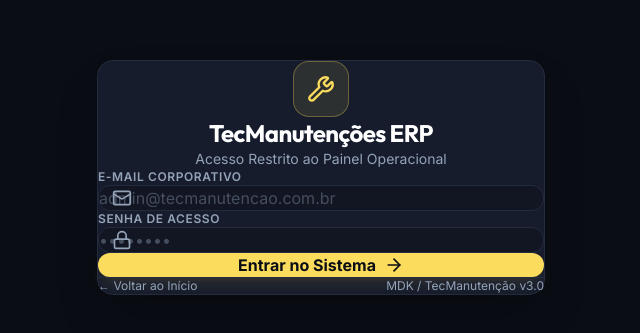
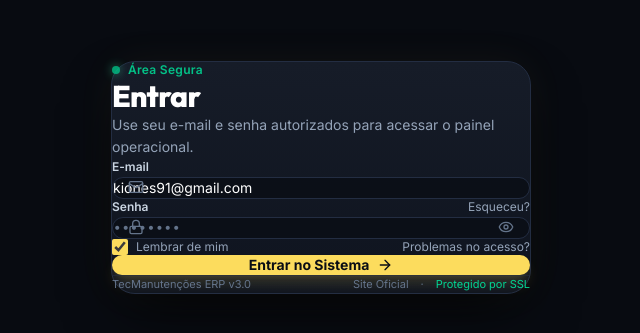
Before and after one commit to kiones91/tecmanutencao, a Next.js app in the folder app/: page /login in a window 1280 px wide. Shown: the part 223-556 px from the top of the page, without its empty margins (319-959 px from the left). Built offline with nearby package versions, Linux system fonts and the light colour scheme; no server answers.

Commit message:
feat: nova tela de login 1:1 com design de referencia dark industrial e secure area

```diff
--- a/app/src/app/(public)/login/page.tsx
+++ b/app/src/app/(public)/login/page.tsx
@@ -3,7 +3,7 @@
 import { useState, Suspense } from 'react';
 import { useRouter, useSearchParams } from 'next/navigation';
 import { createClient } from '@/lib/supabase/client';
-import { Wrench, Lock, Mail, ArrowRight, AlertCircle, Loader2 } from 'lucide-react';
+import { Lock, Mail, ArrowRight, AlertCircle, Loader2, Eye, EyeOff } from 'lucide-react';
 import Link from 'next/link';
 
 function LoginForm() {
@@ -11,8 +11,10 @@ function LoginForm() {
   const searchParams = useSearchParams();
   const redirectTo = searchParams.get('redirectTo') || '/admin';
 
-  const [email, setEmail] = useState('');
+  const [email, setEmail] = useState('kiones91@gmail.com');
   const [password, setPassword] = useState('');
+  const [mostrarSenha, setMostrarSenha] = useState(false);
+  const [lembrarDeMim, setLembrarDeMim] = useState(true);
   const [loading, setLoading] = useState(false);
   const [errorMsg, setErrorMsg] = useState<string | null>(null);
 
@@ -25,14 +27,16 @@ function LoginForm() {
 
     try {
       const { data, error } = await supabase.auth.signInWithPassword({
-        email,
-        password,
+        email: email.trim(),
+        password: password,
       });
 
       if (error) {
-        setErrorMsg(error.message === 'Invalid login credentials'
-          ? 'E-mail ou senha incorretos. Verifique suas credenciais.'
-          : error.message);
+        setErrorMsg(
+          error.message === 'Invalid login credentials'
+            ? 'E-mail ou senha incorretos. Verifique suas credenciais.'
+            : error.message
+        );
         setLoading(false);
         return;
       }
@@ -48,85 +52,135 @@ function LoginForm() {
   };
 
   return (
-    <div className="w-full max-w-md bg-[#161c2c] border border-[#232b3e] rounded-2xl p-8 shadow-2xl">
+    <div className="w-full max-w-[420px] bg-gradient-to-b from-[#161c28] to-[#0f141f] border border-[#232d42] rounded-3xl p-8 sm:p-10 shadow-[0_25px_60px_-15px_rgba(0,0,0,0.8),0_0_40px_rgba(252,220,93,0.05)] text-[#f8fafc]">
+      {/* Secure Area Tag */}
+      <div className="flex items-center gap-2 mb-6">
+        <span className="w-2 h-2 rounded-full bg-emerald-400 animate-pulse shadow-[0_0_10px_rgba(52,211,153,0.8)]"></span>
+        <span className="text-xs font-semibold text-emerald-400/90 tracking-wide">Área Segura</span>
+      </div>
+
       {/* Header */}
-      <div className="flex flex-col items-center text-center mb-8">
-        <div className="w-14 h-14 rounded-2xl bg-[#fcdc5d]/10 border border-[#fcdc5d]/30 flex items-center justify-center mb-4">
-          <Wrench className="w-7 h-7 text-[#fcdc5d]" />
-        </div>
-        <h1 className="text-2xl font-bold text-white tracking-tight">TecManutenções ERP</h1>
-        <p className="text-sm text-[#94a3b8] mt-1">Acesso Restrito ao Painel Operacional</p>
+      <div className="mb-8">
+        <h1 className="text-3xl font-extrabold font-outfit text-white tracking-tight">Entrar</h1>
+        <p className="text-xs sm:text-sm text-[#94a3b8] mt-1.5 leading-relaxed">
+          Use seu e-mail e senha autorizados para acessar o painel operacional.
+        </p>
       </div>
 
       {/* Error Alert */}
       {errorMsg && (
-        <div className="mb-6 p-4 rounded-xl bg-red-950/40 border border-red-800/60 flex items-start gap-3 text-red-300 text-sm">
-          <AlertCircle className="w-5 h-5 text-red-400 shrink-0 mt-0.5" />
+        <div className="mb-6 p-3.5 rounded-2xl bg-red-950/40 border border-red-800/60 flex items-start gap-2.5 text-red-300 text-xs animate-shake">
+          <AlertCircle className="w-4 h-4 text-red-400 shrink-0 mt-0.5" />
           <span>{errorMsg}</span>
         </div>
       )}
 
       {/* Form */}
       <form onSubmit={handleLogin} className="space-y-5">
+        {/* Email Field */}
         <div>
-          <label className="block text-xs font-semibold uppercase tracking-wider text-[#94a3b8] mb-2">
-            E-mail Corporativo
+          <label className="block text-xs font-semibold text-slate-300 mb-2">
+            E-mail
           </label>
           <div className="relative">
-            <Mail className="w-5 h-5 text-[#94a3b8] absolute left-3.5 top-1/2 -translate-y-1/2 pointer-events-none" />
+            <Mail className="w-4 h-4 text-[#64748b] absolute left-4 top-1/2 -translate-y-1/2 pointer-events-none" />
             <input
               type="email"
               required
               value={email}
               onChange={(e) => setEmail(e.target.value)}
-              placeholder="admin@tecmanutencao.com.br"
-              className="w-full pl-11 pr-4 py-3 bg-[#111622] border border-[#232b3e] rounded-xl text-white placeholder-[#94a3b8]/40 focus:outline-none focus:border-[#fcdc5d] transition-colors"
+              placeholder="voce@exemplo.com"
+              className="w-full pl-11 pr-4 py-3.5 bg-[#0b0f17]/90 border border-[#232d42] rounded-2xl text-xs sm:text-sm text-white placeholder-[#64748b] focus:outline-none focus:border-[#fcdc5d] focus:ring-1 focus:ring-[#fcdc5d]/40 transition-all"
             />
           </div>
         </div>
 
+        {/* Password Field */}
         <div>
-          <label className="block text-xs font-semibold uppercase tracking-wider text-[#94a3b8] mb-2">
-            Senha de Acesso
-          </label>
+          <div className="flex items-center justify-between mb-2">
+            <label className="block text-xs font-semibold text-slate-300">
+              Senha
+            </label>
+            <a
+              href="https://wa.me/5519983808498?text=Ol%C3%A1,%20esqueci%20minha%20senha%20do%20painel%20TecManuten%C3%A7%C3%B5es"
+              target="_blank"
+              rel="noreferrer"
+              className="text-xs text-[#94a3b8] hover:text-[#fcdc5d] transition-colors"
+            >
+              Esqueceu?
+            </a>
+          </div>
           <div className="relative">
-            <Lock className="w-5 h-5 text-[#94a3b8] absolute left-3.5 top-1/2 -translate-y-1/2 pointer-events-none" />
+            <Lock className="w-4 h-4 text-[#64748b] absolute left-4 top-1/2 -translate-y-1/2 pointer-events-none" />
             <input
-              type="password"
+              type={mostrarSenha ? 'text' : 'password'}
               required
               value={password}
               onChange={(e) => setPassword(e.target.value)}
               placeholder="••••••••"
-              className="w-full pl-11 pr-4 py-3 bg-[#111622] border border-[#232b3e] rounded-xl text-white placeholder-[#94a3b8]/40 focus:outline-none focus:border-[#fcdc5d] transition-colors"
+              className="w-full pl-11 pr-11 py-3.5 bg-[#0b0f17]/90 border border-[#232d42] rounded-2xl text-xs sm:text-sm text-white placeholder-[#64748b] focus:outline-none focus:border-[#fcdc5d] focus:ring-1 focus:ring-[#fcdc5d]/40 transition-all font-mono"
             />
+            <button
+              type="button"
+              onClick={() => setMostrarSenha(!mostrarSenha)}
+              className="absolute right-4 top-1/2 -translate-y-1/2 text-[#64748b] hover:text-white transition-colors"
+            >
+              {mostrarSenha ? <EyeOff className="w-4 h-4" /> : <Eye className="w-4 h-4" />}
+            </button>
           </div>
         </div>
 
+        {/* Remember me & Trouble */}
+        <div className="flex items-center justify-between pt-1">
+          <label className="flex items-center gap-2 text-xs text-[#94a3b8] cursor-pointer select-none">
+            <input
+              type="checkbox"
+              checked={lembrarDeMim}
+              onChange={(e) => setLembrarDeMim(e.target.checked)}
+              className="w-4 h-4 rounded-md bg-[#0b0f17] border-[#232d42] text-[#fcdc5d] focus:ring-0 focus:ring-offset-0 accent-[#fcdc5d]"
+            />
+            <span>Lembrar de mim</span>
+          </label>
+          <a
+            href="https://wa.me/5519983808498?text=Preciso%20de%20ajuda%20para%20acessar%20o%20painel%20TecManuten%C3%A7%C3%B5es"
+            target="_blank"
+            rel="noreferrer"
+            className="text-xs text-[#94a3b8] hover:text-[#fcdc5d] transition-colors"
+          >
+            Problemas no acesso?
+          </a>
+        </div>
+
+        {/* Submit Button */}
         <button
           type="submit"
           disabled={loading}
-          className="w-full mt-2 py-3.5 px-4 bg-[#fcdc5d] hover:bg-[#f5cb3c] text-[#0a0d14] font-bold rounded-xl flex items-center justify-center gap-2 transition-all disabled:opacity-50 disabled:cursor-not-allowed shadow-lg shadow-[#fcdc5d]/10"
+          className="w-full mt-4 py-3.5 px-4 bg-[#fcdc5d] hover:bg-[#f5cb3c] text-[#0a0d14] font-extrabold text-sm rounded-2xl flex items-center justify-center gap-2 transition-all disabled:opacity-50 shadow-lg shadow-[#fcdc5d]/20 active:scale-[0.98]"
         >
           {loading ? (
             <>
-              <Loader2 className="w-5 h-5 animate-spin" />
+              <Loader2 className="w-4 h-4 animate-spin" />
               <span>Autenticando...</span>
             </>
           ) : (
             <>
               <span>Entrar no Sistema</span>
-              <ArrowRight className="w-5 h-5" />
+              <ArrowRight className="w-4 h-4" />
             </>
           )}
         </button>
       </form>
 
-      {/* Footer info */}
-      <div className="mt-8 pt-6 border-t border-[#232b3e] flex items-center justify-between text-xs text-[#94a3b8]">
-        <Link href="/" className="hover:text-white transition-colors">
-          &larr; Voltar ao Início
-        </Link>
-        <span>MDK / TecManutenção v3.0</span>
+      {/* Footer */}
+      <div className="mt-8 pt-6 border-t border-[#232d42]/60 flex items-center justify-between text-[11px] text-[#64748b]">
+        <span>TecManutenções ERP v3.0</span>
+        <div className="flex items-center gap-3">
+          <a href="https://tecmanutencao.vercel.app" target="_blank" className="hover:text-white transition-colors">
+            Site Oficial
+          </a>
+          <span>·</span>
+          <span className="text-emerald-400">Protegido por SSL</span>
+        </div>
       </div>
     </div>
   );
@@ -134,13 +188,15 @@ function LoginForm() {
 
 export default function LoginPage() {
   return (
-    <main className="min-h-screen bg-[#0a0d14] flex items-center justify-center p-4">
-      <Suspense fallback={
-        <div className="flex items-center gap-2 text-[#94a3b8]">
-          <Loader2 className="w-6 h-6 animate-spin text-[#fcdc5d]" />
-          <span>Carregando login...</span>
-        </div>
-      }>
+    <main className="min-h-screen bg-[#080b11] flex items-center justify-center p-4 sm:p-6 bg-[radial-gradient(ellipse_at_top,_var(--tw-gradient-stops))] from-[#182133] via-[#080b11] to-[#040609]">
+      <Suspense
+        fallback={
+          <div className="flex items-center gap-2 text-[#94a3b8]">
+            <Loader2 className="w-6 h-6 animate-spin text-[#fcdc5d]" />
+            <span>Carregando login seguro...</span>
+          </div>
+        }
+      >
         <LoginForm />
       </Suspense>
     </main>
```
